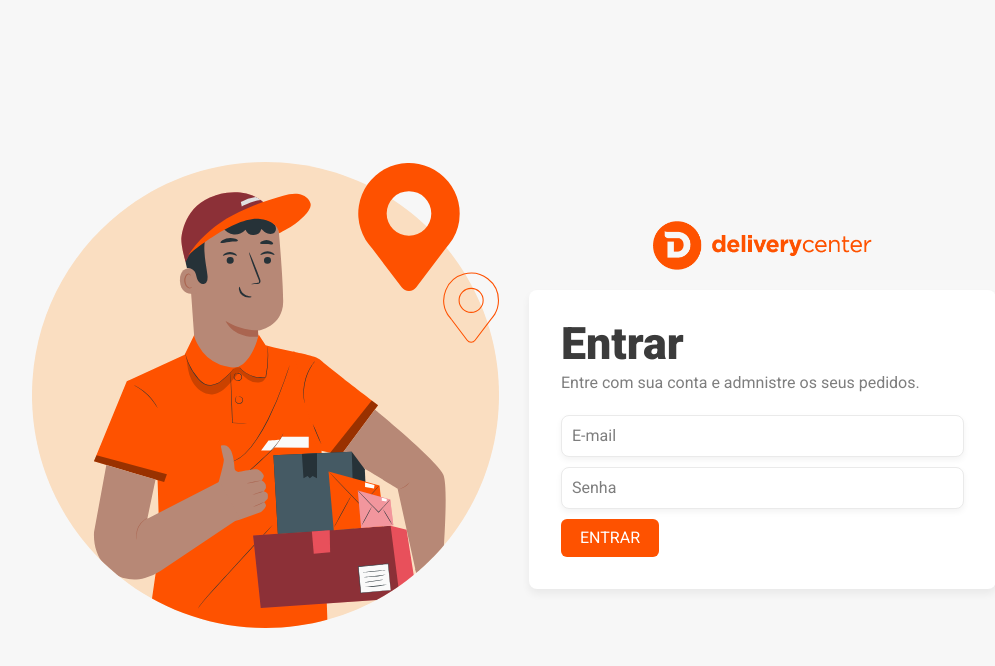
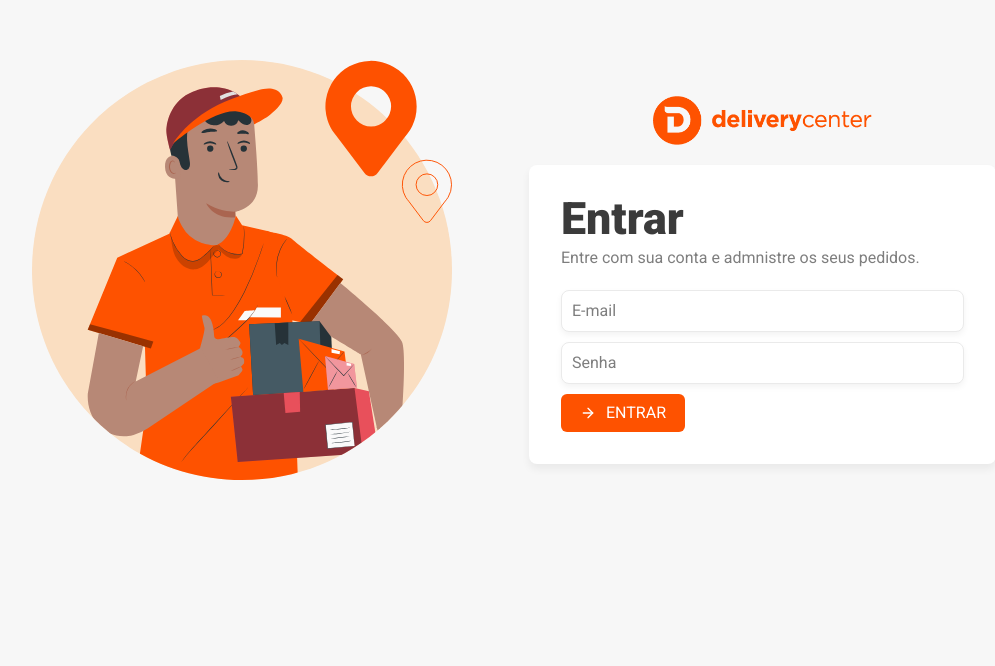
Before and after one commit to vinicoder/delivery-center, a React (Create React App) app: page /signin in a window 1280 px wide. Shown: the part 130-796 px from the top of the page, without its empty margins (126-1121 px from the left). Built offline with nearby package versions, Linux system fonts and the light colour scheme.

Commit message:
feat: new page signin

```diff
--- a/src/pages/SignIn/index.tsx
+++ b/src/pages/SignIn/index.tsx
@@ -1,12 +1,12 @@
-import React, { FormEvent, useState } from 'react';
+import React, { FormEvent, useEffect, useState } from 'react';
 import { FiArrowRight } from 'react-icons/fi';
 
-import { useAuth } from '../../hooks/AuthContext';
+import { useAuth } from 'hooks/AuthContext';
 
-import figureSignin from '../../assets/figure-signin.svg';
-import logo from '../../assets/logo.png';
-import Input from '../../components/Form/Input';
-import Button from '../../components/Button';
+import figureSignin from 'assets/figure-signin.svg';
+import logo from 'assets/logo.png';
+import Input from 'components/Form/Input';
+import Button from 'components/Button';
 
 import { Container } from './styles';
 
@@ -19,6 +19,16 @@
     signIn({ email });
   }
 
+  useEffect(() => {
+    const body = document.querySelector('body');
+
+    if (body) body.classList.add('signin');
+
+    return () => {
+      if (body) body.classList.remove('signin');
+    };
+  }, []);
+
   return (
     <Container className="container">
       <div className="row">
@@ -27,6 +37,8 @@
             src={figureSignin}
             alt="Entregador segurando caixas para entregar"
             className="img-fluid"
+            width={420}
+            height={420}
           />
         </div>
         <div className="col">
@@ -47,7 +59,6 @@
                 name="email"
                 type="email"
                 label="E-mail"
-                autoComplete="none"
                 onChange={({ target }) => setEmail(target.value)}
                 required
               />
@@ -56,10 +67,9 @@
                 name="password"
                 type="password"
                 label="Senha"
-                autoComplete="new-password"
                 required
               />
-              <Button type="submit" iconRight={FiArrowRight}>
+              <Button type="submit" icon={FiArrowRight} iconPosition="right">
                 Entrar
               </Button>
             </form>
--- a/src/pages/SignIn/styles.tsx
+++ b/src/pages/SignIn/styles.tsx
@@ -1,6 +1,6 @@
 import styled from 'styled-components';
 
-export const Container = styled.div`
+export const Container = styled.main`
   .col {
     height: 100vh;
     display: flex;
```
